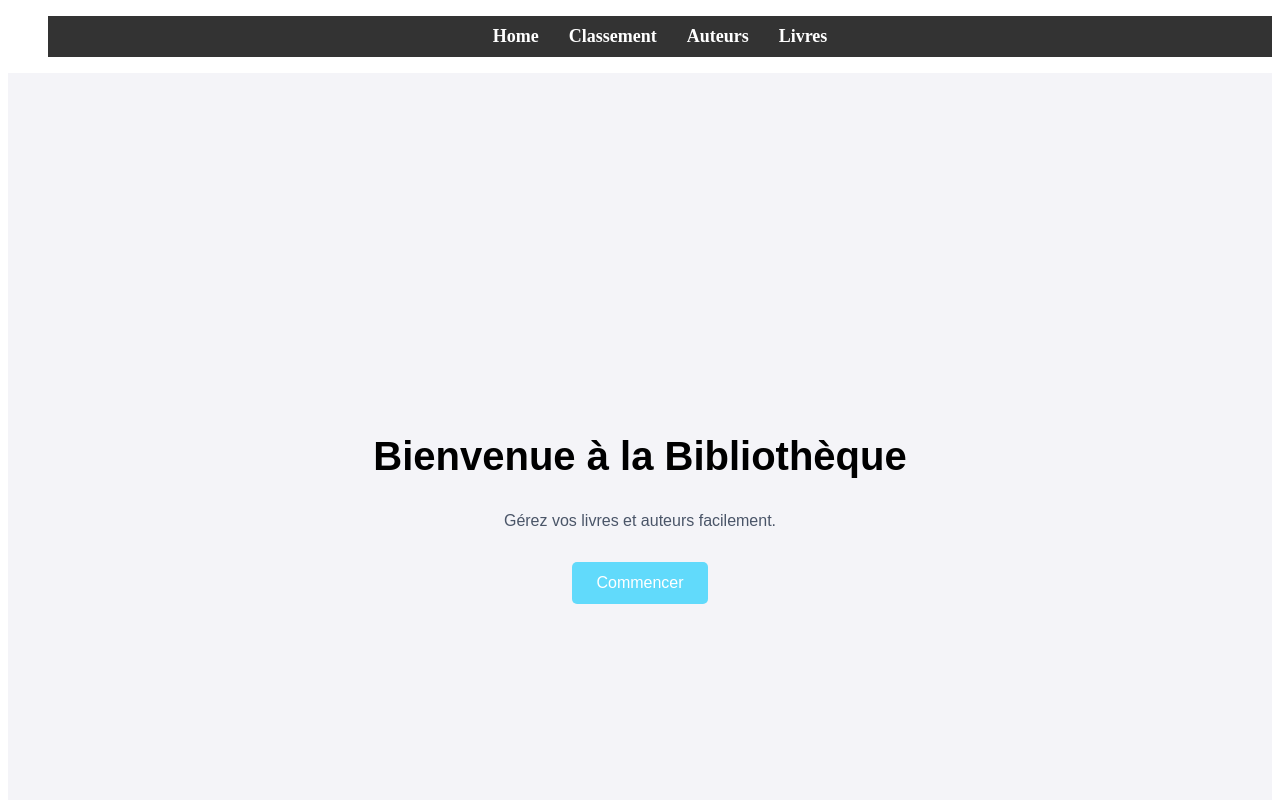
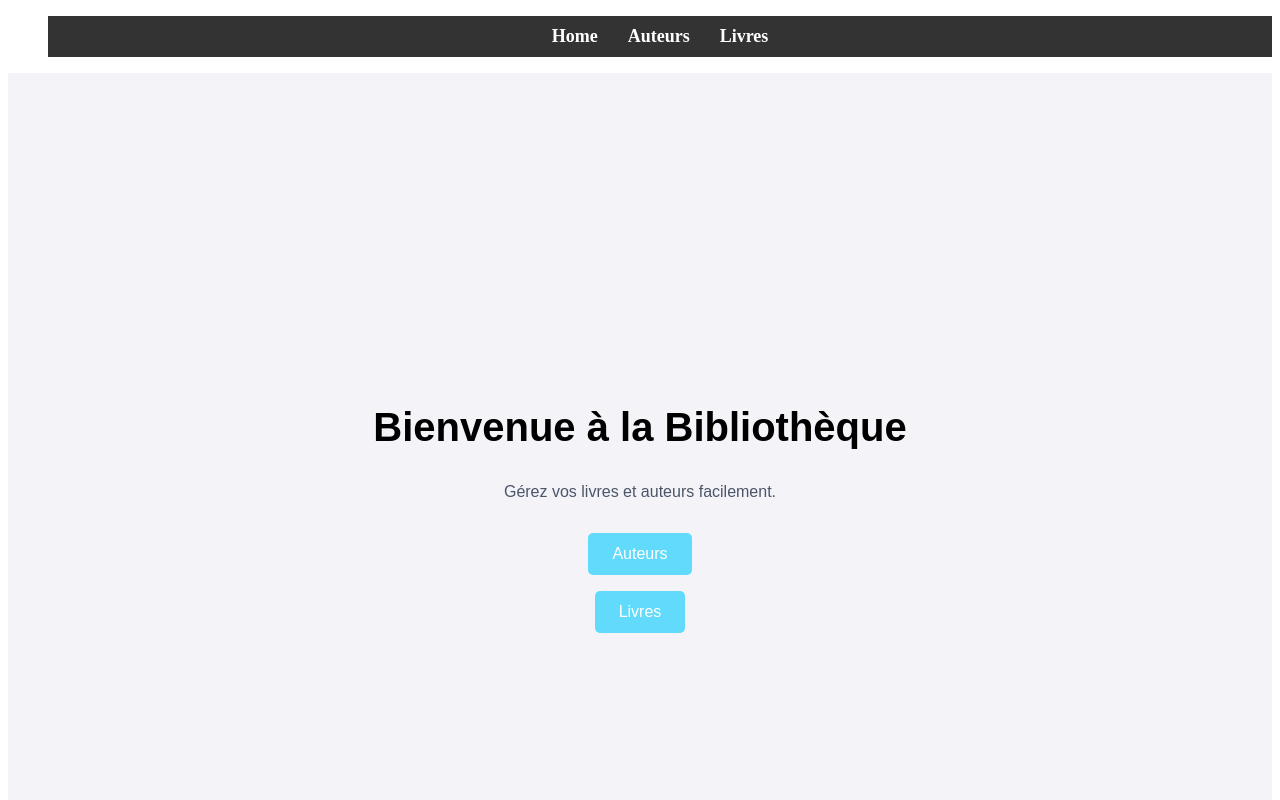
Before and after one commit to RichTsague/projet_tecno_web, a Next.js app in the folder exam-m1/m1-site/: page / in a window 1280 px wide. Shown: the top 800 px of the page. Built offline with nearby package versions, Linux system fonts and the light colour scheme.

Commit message:
navbar et home

```diff
--- a/exam-m1/m1-site/src/app/page.tsx
+++ b/exam-m1/m1-site/src/app/page.tsx
@@ -6,9 +6,9 @@ function Home() {
     <div className="home-container">
       <h1 className="text-4xl font-bold mb-4">Bienvenue à la Bibliothèque</h1>
       <p className="text-gray-700">Gérez vos livres et auteurs facilement.</p>
-      <a href="/gestion" className="button">
-        Commencer
-      </a>
+      <a href="/authors" className="button">Auteurs</a>
+
+      <a href="/books" className="button">Livres</a>
     </div>
   );
 }
--- a/exam-m1/m1-site/src/components/Navbar/Navbar.js
+++ b/exam-m1/m1-site/src/components/Navbar/Navbar.js
@@ -7,9 +7,6 @@ const Navbar = () => {
       <ul className="navbar-list">
         <li>
           <a href="/" className="navbar-link">Home</a>
-        </li>
-        <li>
-          <a href="/dashboard" className="navbar-link">Classement</a>
         </li>
         <li>
           <a href="/authors" className="navbar-link">Auteurs</a>
```
